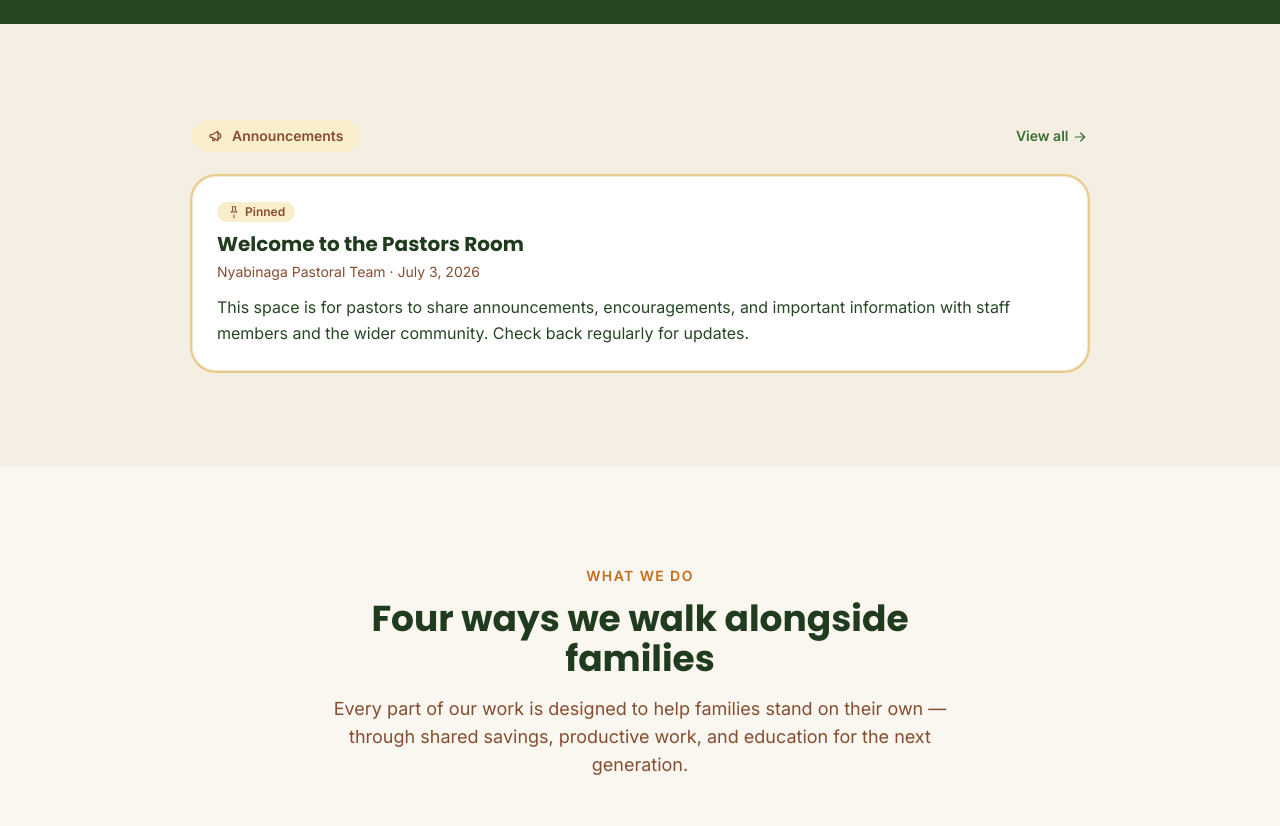
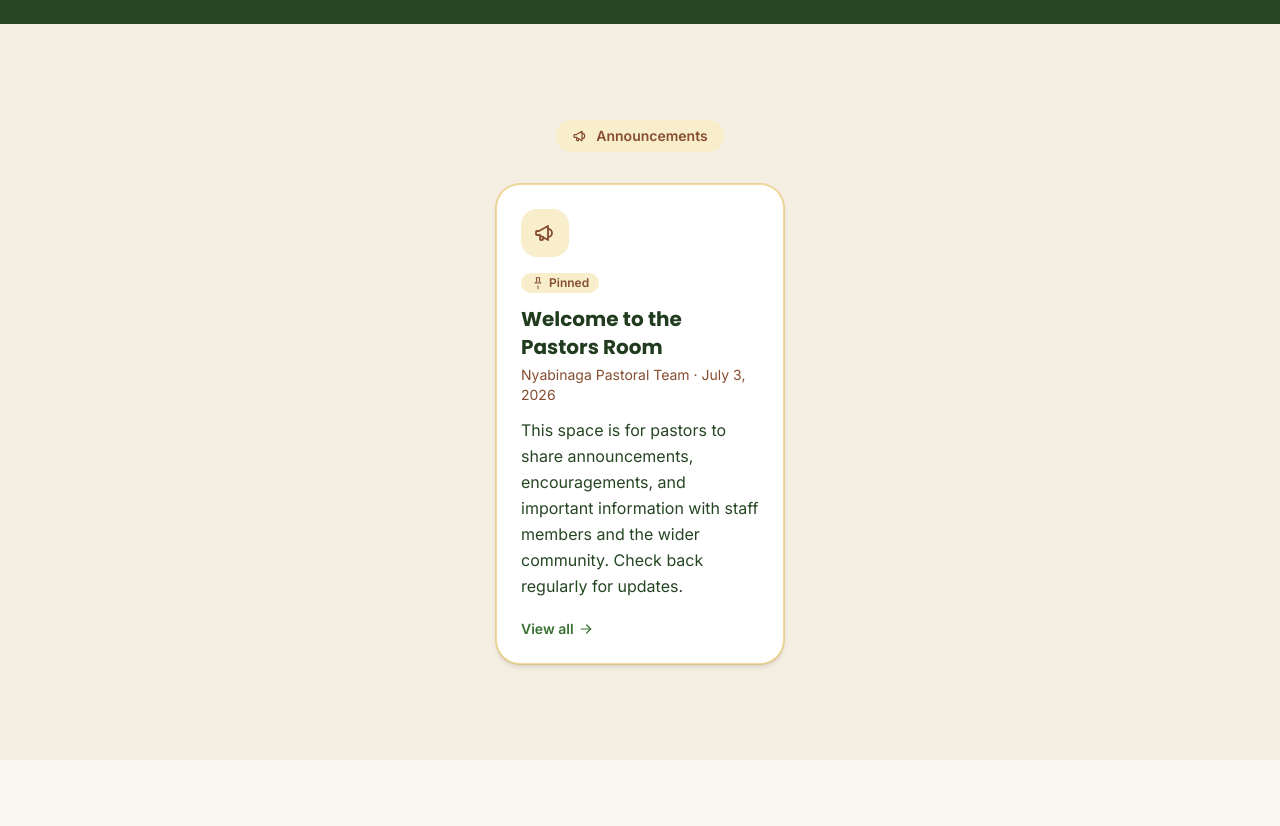
Before and after one commit to isherve/Nyabinaga-Association-Website, a React (Vite) app: page / in a window 1280 px wide. Shown: the part 920-1746 px from the top of the page. Built offline with nearby package versions, Linux system fonts and the light colour scheme.

Commit message:
Show homepage announcements as portrait cards
Co-authored-by: Cursor <cursoragent@cursor.com>

```diff
--- a/src/pages/Home.jsx
+++ b/src/pages/Home.jsx
@@ -88,30 +88,34 @@ export default function Home() {
       {pinned.length > 0 && (
         <section className="section surface-muted">
           <div className="container-page">
-            <Reveal className="mx-auto max-w-4xl">
-              <div className="flex flex-col items-start justify-between gap-3 sm:flex-row sm:items-center">
-                <span className="inline-flex items-center gap-2 rounded-full bg-gold-100 px-4 py-1.5 text-sm font-semibold text-earth-700 dark:bg-gold-900/30 dark:text-gold-300">
-                  <Megaphone className="h-4 w-4" /> {t('home.announcements.eyebrow')}
-                </span>
-                <Link to="/pastors-room" className="text-sm font-semibold text-forest-600 hover:underline dark:text-gold-300">
-                  {t('home.announcements.viewAll')} <ArrowRight className="inline h-4 w-4" />
-                </Link>
-              </div>
-              <div className="mt-6 space-y-4">
-                {pinned.map((a) => (
-                  <article key={a.id} className="card p-6 ring-2 ring-gold-400/50">
-                    <span className="mb-2 inline-flex items-center gap-1 rounded-full bg-gold-100 px-2.5 py-0.5 text-xs font-semibold text-earth-700 dark:bg-gold-900/30 dark:text-gold-300">
+            <Reveal className="mx-auto max-w-2xl text-center">
+              <span className="inline-flex items-center gap-2 rounded-full bg-gold-100 px-4 py-1.5 text-sm font-semibold text-earth-700 dark:bg-gold-900/30 dark:text-gold-300">
+                <Megaphone className="h-4 w-4" /> {t('home.announcements.eyebrow')}
+              </span>
+            </Reveal>
+
+            <div className="mt-8 flex flex-wrap justify-center gap-6">
+              {pinned.map((a, i) => (
+                <Reveal key={a.id} delay={(i % 3) * 90}>
+                  <article className="flex h-full w-72 flex-col rounded-3xl border border-gold-300/60 bg-white p-6 shadow-md ring-1 ring-gold-400/40 dark:border-forest-700 dark:bg-forest-900">
+                    <span className="flex h-12 w-12 items-center justify-center rounded-2xl bg-gold-100 text-earth-700 dark:bg-gold-900/30 dark:text-gold-300">
+                      <Megaphone className="h-6 w-6" />
+                    </span>
+                    <span className="mt-4 inline-flex w-fit items-center gap-1 rounded-full bg-gold-100 px-2.5 py-0.5 text-xs font-semibold text-earth-700 dark:bg-gold-900/30 dark:text-gold-300">
                       <Pin className="h-3.5 w-3.5" /> {t('pastors.pinned')}
                     </span>
-                    <h3 className="font-display text-xl font-bold text-forest-900 dark:text-forest-50">{a.title}</h3>
+                    <h3 className="mt-3 font-display text-xl font-bold text-forest-900 dark:text-forest-50">{a.title}</h3>
                     <p className="mt-1 text-sm text-muted">
                       {a.author ? `${a.author} · ` : ''}{fmtDate(a.date)}
                     </p>
-                    {a.body && <p className="mt-3 whitespace-pre-line leading-relaxed text-forest-800 dark:text-forest-100">{a.body}</p>}
+                    {a.body && <p className="mt-3 flex-1 whitespace-pre-line leading-relaxed text-forest-800 dark:text-forest-100">{a.body}</p>}
+                    <Link to="/pastors-room" className="mt-5 inline-flex items-center gap-1 text-sm font-semibold text-forest-600 hover:underline dark:text-gold-300">
+                      {t('home.announcements.viewAll')} <ArrowRight className="h-4 w-4" />
+                    </Link>
                   </article>
-                ))}
-              </div>
-            </Reveal>
+                </Reveal>
+              ))}
+            </div>
           </div>
         </section>
       )}
```
